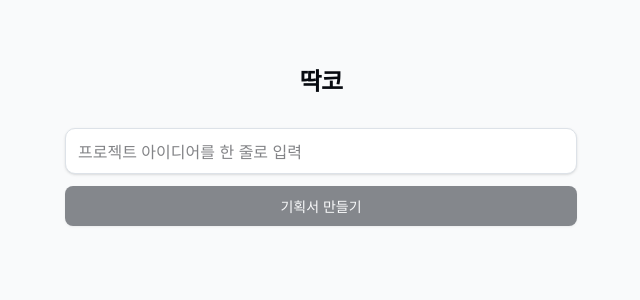
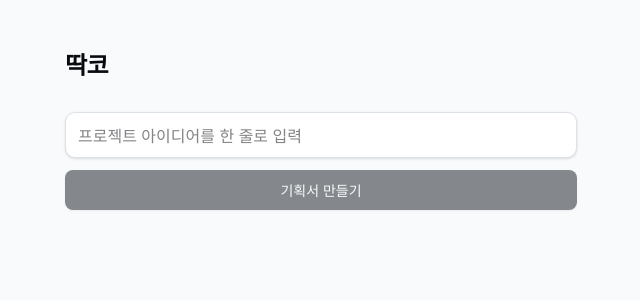
Before and after one commit to ssing107-commits/Ddak-Co, a Next.js app in the folder web/: page / in a window 1280 px wide. Shown: the top 300 px of the page, without its empty margins (319-959 px from the left). Built offline with nearby package versions, Linux system fonts and the light colour scheme.

Commit message:
애니메이션 추가

```diff
--- a/web/src/app/globals.css
+++ b/web/src/app/globals.css
@@ -33,3 +33,14 @@ body {
   color: var(--color-foreground);
   font-family: var(--font-sans);
 }
+
+@keyframes logFade {
+  from {
+    opacity: 0;
+    transform: translateY(6px);
+  }
+  to {
+    opacity: 1;
+    transform: translateY(0);
+  }
+}
--- a/web/src/app/page.tsx
+++ b/web/src/app/page.tsx
@@ -1,6 +1,6 @@
 "use client";
 
-import { FormEvent, useState } from "react";
+import { FormEvent, useEffect, useRef, useState } from "react";
 
 import { Button } from "@/components/ui/button";
 import {
@@ -24,6 +24,18 @@ type Brief = {
   timeline: string;
 };
 
+type WorkflowPhase = "brief" | "agents" | "done";
+
+const AGENT_LOG_MESSAGES = [
+  "📋 PM이 기획서를 검토하고 있습니다...",
+  "🎨 디자인 에이전트가 UI를 설계 중입니다...",
+  "⚙️ 백엔드 에이전트가 데이터 구조를 설계 중입니다...",
+  "💻 프론트엔드 에이전트가 화면을 개발 중입니다...",
+  "✅ QA 에이전트가 검토 완료했습니다! 곧 완성됩니다.",
+] as const;
+
+const COMPLETE_MESSAGE = "🎉 완성! 사장님의 앱이 준비됐습니다.";
+
 function isBriefPayload(data: unknown): data is Brief {
   if (!data || typeof data !== "object" || Array.isArray(data)) return false;
   const o = data as Record<string, unknown>;
@@ -45,12 +57,57 @@ export default function Home() {
   const [error, setError] = useState<string | null>(null);
   const [brief, setBrief] = useState<Brief | null>(null);
   const [featureChecked, setFeatureChecked] = useState<boolean[]>([]);
+  const [workflow, setWorkflow] = useState<WorkflowPhase>("brief");
+  const [logMessages, setLogMessages] = useState<string[]>([]);
+  const [runId, setRunId] = useState(0);
+  const timeoutsRef = useRef<ReturnType<typeof setTimeout>[]>([]);
+
+  useEffect(() => {
+    if (runId === 0) return;
+
+    timeoutsRef.current.forEach(clearTimeout);
+    timeoutsRef.current = [];
+
+    setLogMessages([]);
+
+    AGENT_LOG_MESSAGES.forEach((msg, i) => {
+      const id = setTimeout(() => {
+        setLogMessages((prev) => [...prev, msg]);
+      }, i * 1000);
+      timeoutsRef.current.push(id);
+    });
+
+    const doneId = setTimeout(() => {
+      setWorkflow("done");
+    }, AGENT_LOG_MESSAGES.length * 1000);
+
+    timeoutsRef.current.push(doneId);
+
+    return () => {
+      timeoutsRef.current.forEach(clearTimeout);
+      timeoutsRef.current = [];
+    };
+  }, [runId]);
+
+  function startAgentRun() {
+    setWorkflow("agents");
+    setRunId((n) => n + 1);
+  }
+
+  function backToBrief() {
+    timeoutsRef.current.forEach(clearTimeout);
+    timeoutsRef.current = [];
+    setWorkflow("brief");
+    setLogMessages([]);
+  }
 
   async function onSubmit(e: FormEvent) {
     e.preventDefault();
     setError(null);
     setBrief(null);
     setFeatureChecked([]);
+    setWorkflow("brief");
+    setLogMessages([]);
     setLoading(true);
     try {
       const res = await fetch("/api/brief", {
@@ -76,10 +133,36 @@ export default function Home() {
     }
   }
 
+  if (workflow === "done") {
     return (
-    <div className="min-h-full flex flex-col items-center bg-background px-4 py-16">
-      <div className="w-full max-w-lg space-y-8">
-        <h1 className="text-center text-2xl font-semibold tracking-tight text-foreground">
+      <div className="min-h-full flex flex-col items-center justify-center bg-background px-6 py-16">
+        <div className="flex max-w-md flex-col items-center gap-6 text-center">
+          <span className="text-5xl" aria-hidden>
+            🎉
+          </span>
+          <p className="text-xl font-semibold leading-snug text-foreground">
+            {COMPLETE_MESSAGE}
+          </p>
+          <Button type="button" size="lg" onClick={backToBrief}>
+            기획서로 돌아가기
+          </Button>
+        </div>
+      </div>
+    );
+  }
+
+  const agentRunning = workflow === "agents";
+  const anyFeatureSelected = featureChecked.some(Boolean);
+
+  return (
+    <div className="min-h-full bg-background px-4 py-10 lg:py-12">
+      <div
+        className={`mx-auto flex w-full max-w-6xl flex-col gap-8 ${agentRunning ? "lg:flex-row lg:items-start lg:gap-10" : ""}`}
+      >
+        <div
+          className={`mx-auto w-full max-w-lg shrink-0 space-y-8 ${agentRunning ? "lg:mx-0" : ""}`}
+        >
+          <h1 className="text-center text-2xl font-semibold tracking-tight text-foreground lg:text-left">
             딱코
           </h1>
 
@@ -90,17 +173,22 @@ export default function Home() {
               onChange={(e) => setIdea(e.target.value)}
               placeholder="프로젝트 아이디어를 한 줄로 입력"
               maxLength={2000}
-            disabled={loading}
+              disabled={loading || agentRunning}
               aria-label="프로젝트 아이디어"
               className="w-full rounded-lg border border-input bg-card px-3 py-2.5 text-base text-foreground shadow-sm outline-none ring-ring/0 transition focus-visible:border-ring focus-visible:ring-2 focus-visible:ring-ring disabled:opacity-60"
             />
-          <Button type="submit" disabled={loading || !idea.trim()}>
+            <Button
+              type="submit"
+              disabled={loading || !idea.trim() || agentRunning}
+            >
               {loading ? "생성 중…" : "기획서 만들기"}
             </Button>
           </form>
 
           {error && (
-          <p className="text-center text-sm text-destructive">{error}</p>
+            <p className="text-center text-sm text-destructive lg:text-left">
+              {error}
+            </p>
           )}
 
           {brief && (
@@ -130,6 +218,7 @@ export default function Home() {
                           <Checkbox
                             id={id}
                             checked={featureChecked[i]}
+                            disabled={agentRunning}
                             onCheckedChange={(v) =>
                               setFeatureChecked((prev) =>
                                 prev.map((c, j) =>
@@ -141,7 +230,7 @@ export default function Home() {
                           />
                           <label
                             htmlFor={id}
-                          className="min-w-0 flex-1 cursor-pointer leading-snug"
+                            className={`min-w-0 flex-1 leading-snug ${agentRunning ? "cursor-default opacity-80" : "cursor-pointer"}`}
                           >
                             <span className="block font-medium text-card-foreground">
                               {f.title}
@@ -157,13 +246,52 @@ export default function Home() {
                 </div>
               </CardContent>
               <CardFooter className="flex w-full flex-col pt-2">
-              <Button type="button" className="w-full" size="lg">
+                <Button
+                  type="button"
+                  className="w-full"
+                  size="lg"
+                  disabled={agentRunning || !anyFeatureSelected}
+                  onClick={startAgentRun}
+                >
                   이 기능들로 개발 시작하기
                 </Button>
               </CardFooter>
             </Card>
           )}
         </div>
+
+        {agentRunning && (
+          <aside className="mx-auto w-full max-w-lg shrink-0 lg:sticky lg:top-8 lg:mx-0 lg:max-w-sm lg:self-start">
+            <Card className="border-border bg-card shadow-md">
+              <CardHeader className="pb-3">
+                <CardTitle className="text-base">에이전트 작업 로그</CardTitle>
+                <CardDescription>
+                  선택한 기능을 바탕으로 에이전트가 순차적으로 작업합니다.
+                </CardDescription>
+              </CardHeader>
+              <CardContent>
+                <ul
+                  className="max-h-[min(420px,50vh)] space-y-3 overflow-y-auto pr-1"
+                  aria-live="polite"
+                  aria-label="에이전트 작업 로그 목록"
+                >
+                  {logMessages.map((line, i) => (
+                    <li
+                      key={`${i}-${line.slice(0, 12)}`}
+                      className="border-l-2 border-primary/40 pl-3 text-sm leading-relaxed text-card-foreground"
+                      style={{
+                        animation: "logFade 0.35s ease-out",
+                      }}
+                    >
+                      {line}
+                    </li>
+                  ))}
+                </ul>
+              </CardContent>
+            </Card>
+          </aside>
+        )}
+      </div>
     </div>
   );
 }
```
Lines whose indentation alone changed are shown as unchanged.
